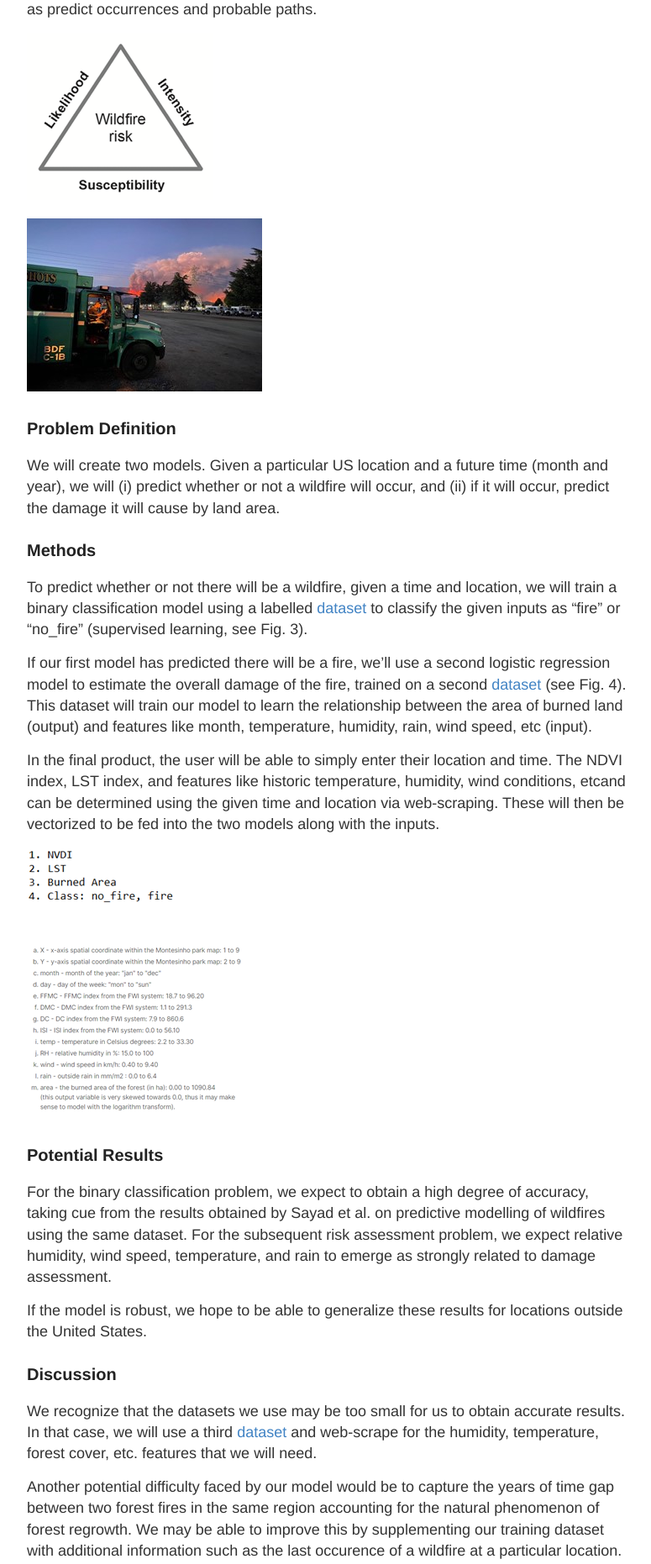
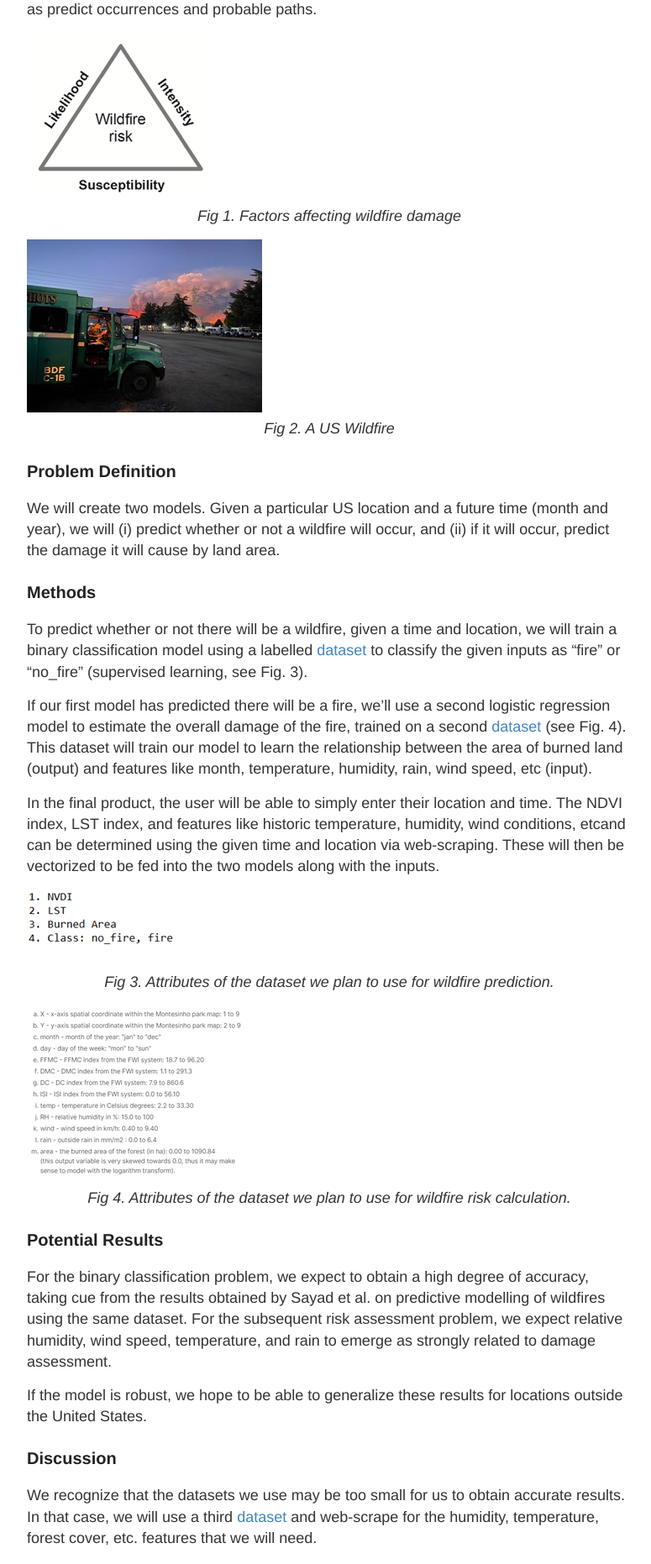
Before and after one commit to ragrawal4545/ragrawal4545.github.io, a Jekyll site: the page built from cs4641.md, in a window 1280 px wide. Shown: the part 393-2255 px from the top of the page at 84% size, without its empty margins (248-1023 px from the left). Built offline with Jekyll 4.4.1, drawn with Linux system fonts in a browser that asks for light colours.

Commit message:
proposal images

```diff
--- a/cs4641.md
+++ b/cs4641.md
@@ -10,9 +10,11 @@ In North America, at the end of September 2020, acres burned by wildfires exceed
 
 Remote sensing data, as well as information about past wildfires, meteorological conditions, and vegetation, can be used to monitor, contain, and prevent wildfires as well as predict occurrences and probable paths.
 
-![Fig 1. Factors affecting wildfire damage](\images\wildfire_risk.png)
+![](\images\wildfire_risk.png)
+*Fig 1. Factors affecting wildfire damage*
 
-![Fig 2. A US Wildfire](\images\image_wildfire.jpg)
+![](\images\image_wildfire.jpg)
+*Fig 2. A US Wildfire*
 
 ### Problem Definition
 
@@ -26,9 +28,11 @@ If our first model has predicted there will be a fire, we’ll use a second logi
 
 In the final product, the user will be able to simply enter their location and time. The NDVI index, LST index, and features like historic temperature, humidity, wind conditions, etcand can be determined using the given time and location via web-scraping. These will then be vectorized to be fed into the two models along with the inputs.
 
-![Fig 3. Attributes of the dataset we plan to use for wildfire prediction. ](\images\prediction_attributes.png)
+![](\images\prediction_attributes.png)
+*Fig 3. Attributes of the dataset we plan to use for wildfire prediction.*
 
-![Fig 4. Attributes of the dataset we plan to use for wildfire risk calculation. ](\images\risk_attributes.png)
+![](\images\risk_attributes.png)
+*Fig 4. Attributes of the dataset we plan to use for wildfire risk calculation.*
 
 ### Potential Results
 
--- a/style.scss
+++ b/style.scss
@@ -283,6 +283,8 @@ footer {
   text-align: center;
 }
 
+img + em { 	display: block; text-align: center; } //image captions
+
 // Settled on moving the import of syntax highlighting to the bottom of the CSS
 // ... Otherwise it really bloats up the top of the CSS file and makes it difficult to find the start
 @import "highlights";
```
